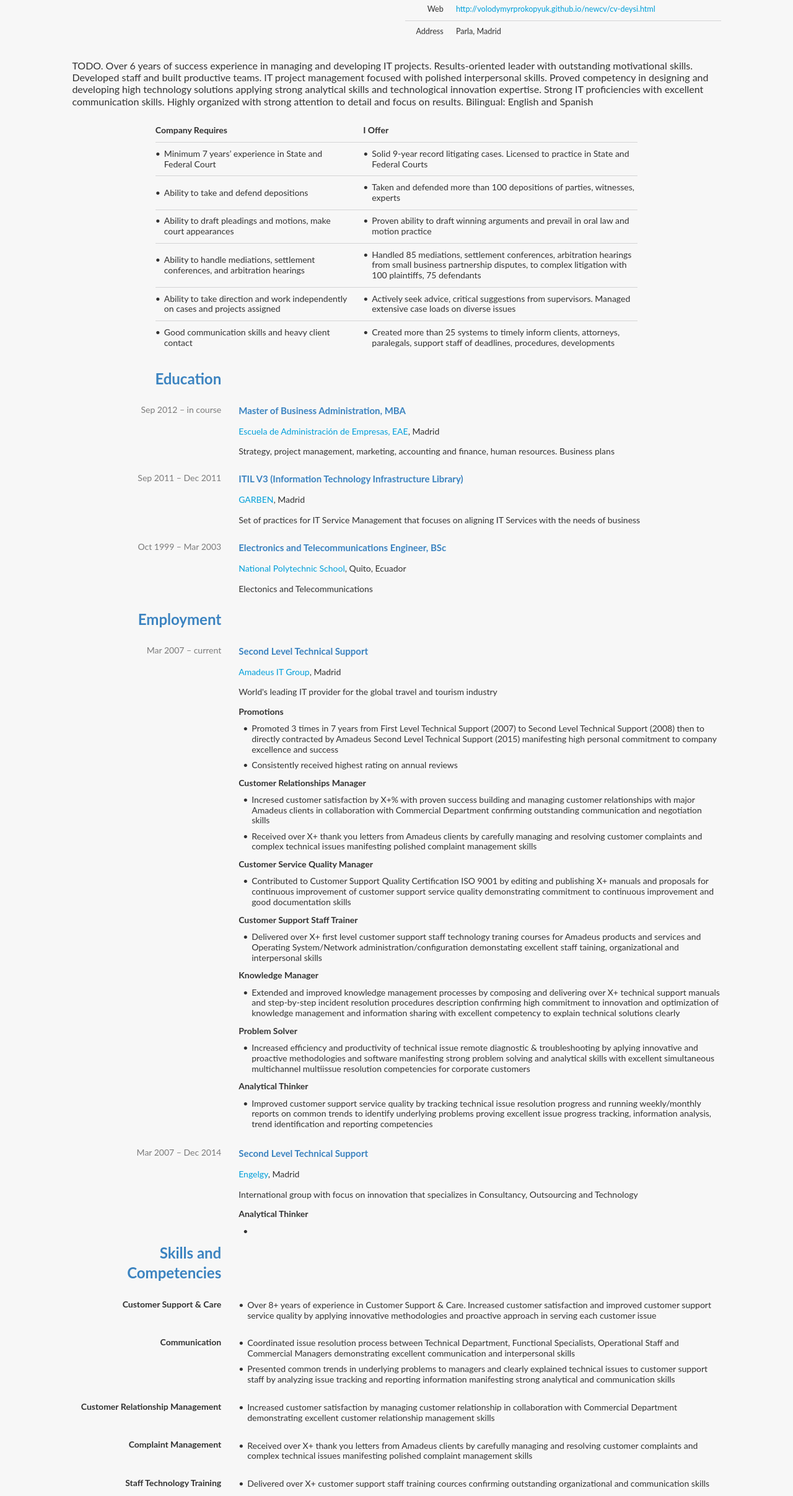
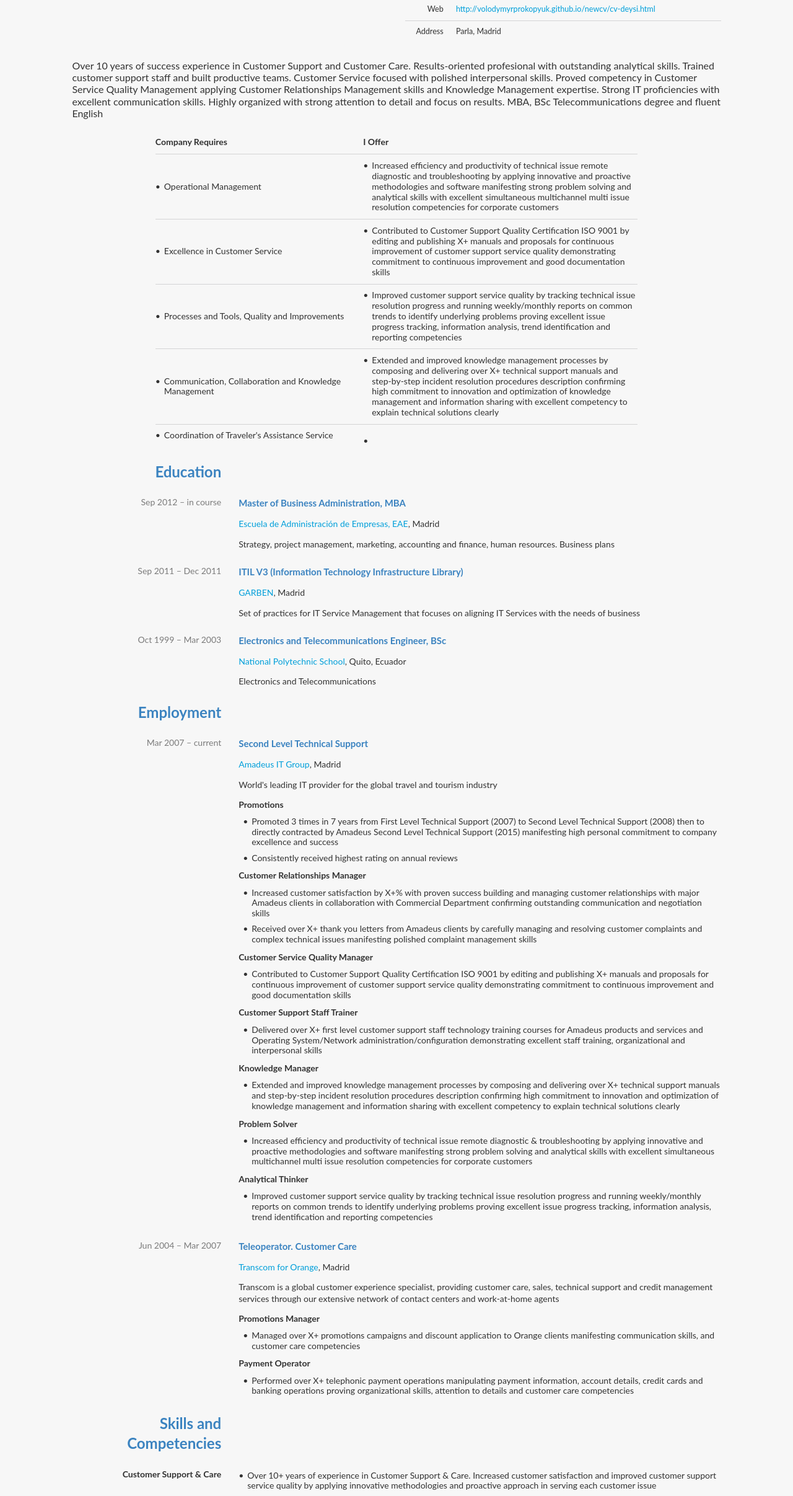
Before and after one commit to volodymyrprokopyuk/newcv, a website: page html/cv-deysi.html in a window 1280 px wide. Shown: the part 133-2546 px from the top of the page at 62% size. Drawn offline with Linux system fonts and the light colour scheme.

Commit message:
add content to Deysi CV

```diff
--- a/html/cv-deysi.html
+++ b/html/cv-deysi.html
@@ -99,7 +99,7 @@
       </div>
       <div class="sixteen wide column">
         <div class="ui large list">
-          <div class="item">TODO. Over 6 years of success experience in managing and developing IT projects. Results-oriented leader with outstanding motivational skills. Developed staff and built productive teams. IT project management focused with polished interpersonal skills. Proved competency in designing and developing high technology solutions applying strong analytical skills and technological innovation expertise. Strong IT proficiencies with excellent communication skills. Highly organized with strong attention to detail and focus on results. Bilingual: English and Spanish</div>
+          <div class="item">Over 10 years of success experience in Customer Support and Customer Care. Results-oriented profesional with outstanding analytical skills. Trained customer support staff and built productive teams. Customer Service focused with polished interpersonal skills. Proved competency in Customer Service Quality Management applying Customer Relationships Management skills and Knowledge Management expertise. Strong IT proficiencies with excellent communication skills. Highly organized with strong attention to detail and focus on results. MBA, BSc Telecommunications degree and fluent English</div>
         </div>
       </div>
       <!-- target-->
@@ -115,72 +115,60 @@
             <tr>
               <td>
                 <div class="ui bulleted list">
-                  <div class="item">Minimum 7 years’ experience in State and Federal Court</div>
+                  <div class="item">Operational Management</div>
                 </div>
               </td>
               <td>
                 <div class="ui bulleted list">
-                  <div class="item">Solid 9-year record litigating cases. Licensed to practice in State and Federal Courts</div>
+                  <div class="item">Increased efficiency and productivity of technical issue remote diagnostic and troubleshooting by applying innovative and proactive methodologies and software manifesting strong problem solving and analytical skills with excellent simultaneous multichannel multi issue resolution competencies for corporate customers</div>
                 </div>
               </td>
             </tr>
             <tr>
               <td>
                 <div class="ui bulleted list">
-                  <div class="item">Ability to take and defend depositions</div>
+                  <div class="item">Excellence in Customer Service</div>
                 </div>
               </td>
               <td>
                 <div class="ui bulleted list">
-                  <div class="item">Taken and defended more than 100 depositions of parties, witnesses, experts</div>
+                  <div class="item">Contributed to Customer Support Quality Certification ISO 9001 by editing and publishing X+ manuals and proposals for continuous improvement of customer support service quality demonstrating commitment to continuous improvement and good documentation skills</div>
                 </div>
               </td>
             </tr>
             <tr>
               <td>
                 <div class="ui bulleted list">
-                  <div class="item">Ability to draft pleadings and motions, make court appearances</div>
+                  <div class="item">Processes and Tools, Quality and Improvements</div>
                 </div>
               </td>
               <td>
                 <div class="ui bulleted list">
-                  <div class="item">Proven ability to draft winning arguments and prevail in oral law and motion practice</div>
+                  <div class="item">Improved customer support service quality by tracking technical issue resolution progress and running weekly/monthly reports on common trends to identify underlying problems proving excellent issue progress tracking, information analysis, trend identification and reporting competencies</div>
                 </div>
               </td>
             </tr>
             <tr>
               <td>
                 <div class="ui bulleted list">
-                  <div class="item">Ability to handle mediations, settlement conferences, and arbitration hearings</div>
+                  <div class="item">Communication, Collaboration and Knowledge Management</div>
                 </div>
               </td>
               <td>
                 <div class="ui bulleted list">
-                  <div class="item">Handled 85 mediations, settlement conferences, arbitration hearings from small business partnership disputes, to complex litigation with 100 plaintiffs, 75 defendants</div>
+                  <div class="item">Extended and improved knowledge management processes by composing and delivering over X+ technical support manuals and step-by-step incident resolution procedures description confirming high commitment to innovation and optimization of knowledge management and information sharing with excellent competency to explain technical solutions clearly</div>
                 </div>
               </td>
             </tr>
             <tr>
               <td>
                 <div class="ui bulleted list">
-                  <div class="item">Ability to take direction and work independently on cases and projects assigned</div>
+                  <div class="item">Coordination of Traveler's Assistance Service</div>
                 </div>
               </td>
               <td>
                 <div class="ui bulleted list">
-                  <div class="item">Actively seek advice, critical suggestions from supervisors. Managed extensive case loads on diverse issues</div>
-                </div>
-              </td>
-            </tr>
-            <tr>
-              <td>
-                <div class="ui bulleted list">
-                  <div class="item">Good communication skills and heavy client contact</div>
-                </div>
-              </td>
-              <td>
-                <div class="ui bulleted list">
-                  <div class="item">Created more than 25 systems to timely inform clients, attorneys, paralegals, support staff of deadlines, procedures, developments</div>
+                  <div class="item"></div>
                 </div>
               </td>
             </tr>
@@ -220,7 +208,7 @@
       <div class="twelve wide column">
         <div class="ui small blue header">Electronics and Telecommunications Engineer, BSc</div>
         <p><a href="http://www.epn.edu.ec/">National Polytechnic School</a>, Quito, Ecuador</p>
-        <p>Electonics and Telecommunications</p>
+        <p>Electronics and Telecommunications</p>
       </div>
       <!-- employment-->
       <div class="right aligned four wide column">
@@ -247,7 +235,7 @@
           <div class="item">
             <div class="header">Customer Relationships Manager</div>
             <div class="ui bulleted list">
-              <div class="item">Incresed customer satisfaction by X+% with proven success building and managing customer relationships with major Amadeus clients in collaboration with Commercial Department confirming outstanding communication and negotiation skills</div>
+              <div class="item">Increased customer satisfaction by X+% with proven success building and managing customer relationships with major Amadeus clients in collaboration with Commercial Department confirming outstanding communication and negotiation skills</div>
               <div class="item">Received over X+ thank you letters from Amadeus clients by carefully managing and resolving customer complaints and complex technical issues manifesting polished complaint management skills</div>
             </div>
           </div>
@@ -260,7 +248,7 @@
           <div class="item">
             <div class="header">Customer Support Staff Trainer</div>
             <div class="ui bulleted list">
-              <div class="item">Delivered over X+ first level customer support staff technology traning courses for Amadeus products and services and Operating System/Network administration/configuration demonstating excellent staff taining, organizational and interpersonal skills</div>
+              <div class="item">Delivered over X+ first level customer support staff technology training courses for Amadeus products and services and Operating System/Network administration/configuration demonstrating excellent staff training, organizational and interpersonal skills</div>
             </div>
           </div>
           <div class="item">
@@ -272,7 +260,7 @@
           <div class="item">
             <div class="header">Problem Solver</div>
             <div class="ui bulleted list">
-              <div class="item">Increased efficiency and productivity of technical issue remote diagnostic &amp; troubleshooting by aplying innovative and proactive methodologies and software manifesting strong problem solving and analytical skills with excellent simultaneous multichannel multiissue resolution competencies for corporate customers</div>
+              <div class="item">Increased efficiency and productivity of technical issue remote diagnostic &amp; troubleshooting by applying innovative and proactive methodologies and software manifesting strong problem solving and analytical skills with excellent simultaneous multichannel multi issue resolution competencies for corporate customers</div>
             </div>
           </div>
           <div class="item">
@@ -285,18 +273,24 @@
       </div>
       <div class="right aligned four wide column">
         <div class="ui small header">
-          <div class="sub header">Mar 2007 &ndash; Dec 2014</div>
+          <div class="sub header">Jun 2004 &ndash; Mar 2007</div>
         </div>
       </div>
       <div class="twelve wide column">
-        <div class="ui small blue header">Second Level Technical Support</div>
-        <p><a href="http://www.entelgy.com/">Engelgy</a>, Madrid</p>
-        <p>International group with focus on innovation that specializes in Consultancy, Outsourcing and Technology</p>
+        <div class="ui small blue header">Teleoperator. Customer Care</div>
+        <p><a href="http://www.transcom.com/">Transcom for Orange</a>, Madrid</p>
+        <p>Transcom is a global customer experience specialist, providing customer care, sales, technical support and credit management services through our extensive network of contact centers and work-at-home agents</p>
         <div class="ui list">
           <div class="item">
-            <div class="header">Analytical Thinker</div>
+            <div class="header">Promotions Manager</div>
             <div class="ui bulleted list">
-              <div class="item"></div>
+              <div class="item">Managed over X+ promotions campaigns and discount application to Orange clients manifesting communication skills, and customer care competencies</div>
+            </div>
+          </div>
+          <div class="item">
+            <div class="header">Payment Operator</div>
+            <div class="ui bulleted list">
+              <div class="item">Performed over X+ telephonic payment operations manipulating payment information, account details, credit cards and banking operations proving organizational skills, attention to details and customer care competencies</div>
             </div>
           </div>
         </div>
@@ -311,7 +305,7 @@
       </div>
       <div class="twelve wide column">
         <div class="ui bulleted list">
-          <div class="item">Over 8+ years of experience in Customer Support & Care. Increased customer satisfaction and improved customer support service quality by applying innovative methodologies and proactive approach in serving each customer issue</div>
+          <div class="item">Over 10+ years of experience in Customer Support & Care. Increased customer satisfaction and improved customer support service quality by applying innovative methodologies and proactive approach in serving each customer issue</div>
         </div>
       </div>
       <div class="right aligned four wide column">
@@ -344,7 +338,7 @@
       </div>
       <div class="twelve wide column">
         <div class="ui bulleted list">
-          <div class="item">Delivered over X+ customer support staff training cources confirming outstanding organizational and communication skills</div>
+          <div class="item">Delivered over X+ customer support staff training courses confirming outstanding organizational and communication skills</div>
         </div>
       </div>
       <div class="right aligned four wide column">
@@ -376,7 +370,7 @@
       </div>
       <div class="twelve wide column">
         <div class="ui bulleted list">
-          <div class="item">Successfully performed issue tracking & reporting of over X+ incidents using issue tracking applicaitons (...) and proactive aproaches in information analysis manifesting proved analytical and reporting skills</div>
+          <div class="item">Successfully performed issue tracking & reporting of over X+ incidents using issue tracking applications (...) and proactive approaches in information analysis manifesting proved analytical and reporting skills</div>
         </div>
       </div>
       <div class="right aligned four wide column">
```
Also changed, not shown: json/cv-deysi.json (+27 -27 lines), 1 other file.
